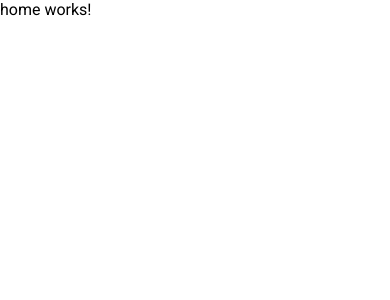
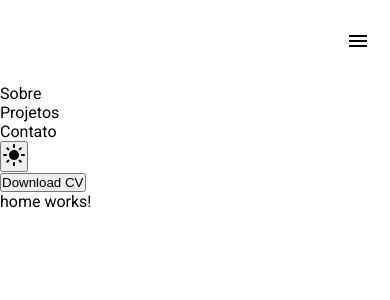
Before and after one commit to henriqtorresl/portifolio, an Angular app: page /home in a window 390 px wide. Shown: the top 300 px of the page. Built offline with nearby package versions, Linux system fonts and the light colour scheme.

Commit message:
funcionalidade do side bar finalizada

```diff
--- a/src/app/app.component.html
+++ b/src/app/app.component.html
@@ -1 +1,2 @@
+<app-nav-bar></app-nav-bar>
 <router-outlet></router-outlet>
--- a/src/app/components/nav-bar/nav-bar.component.html
+++ b/src/app/components/nav-bar/nav-bar.component.html
@@ -1 +1,29 @@
-<p>nav-bar works!</p>
+<div class="container-mobile">
+    <button (click)="onMenuButtonClick()">
+        <mat-icon>menu</mat-icon>
+    </button>
+</div>
+
+<app-side-bar *ngIf="isSidebarOpen"></app-side-bar>
+
+<div class="container-header">
+    <ul>
+        <li>
+            Sobre
+        </li>
+        <li>
+            Projetos
+        </li>
+        <li>
+            Contato
+        </li>
+        <li>
+            <button>
+                <mat-icon>light_mode</mat-icon>
+            </button>
+        </li>
+        <li>
+            <button>Download CV</button>
+        </li>
+    </ul>
+</div>
--- a/src/app/components/nav-bar/nav-bar.component.scss
+++ b/src/app/components/nav-bar/nav-bar.component.scss
@@ -0,0 +1,32 @@
+.container-header {
+    display: flex;
+    justify-content: space-between;
+}
+
+.container-mobile {
+    display: none;
+
+    @media (max-width: 720px) {
+        width: 100%;
+        height: 10%;
+        display: flex;
+        justify-content: end;
+
+        button {
+            background-color: transparent;
+            border: none;
+            color: black;
+            padding: 20px;
+
+            &:hover {
+                color: rgb(27, 27, 27);
+                cursor: pointer;
+            }
+
+            mat-icon:hover {
+                color: rgb(27, 27, 27);
+            }
+        }
+
+    }
+}
--- a/src/app/components/nav-bar/nav-bar.component.ts
+++ b/src/app/components/nav-bar/nav-bar.component.ts
@@ -1,4 +1,4 @@
-import { Component } from '@angular/core';
+import { Component, ElementRef, HostListener } from '@angular/core';
 
 @Component({
   selector: 'app-nav-bar',
@@ -7,4 +7,24 @@ import { Component } from '@angular/core';
 })
 export class NavBarComponent {
 
+  isSidebarOpen = false;
+
+  constructor(
+    private elementRef: ElementRef
+  ) {}
+
+  ngOnInit(): void {
+  }
+
+  onMenuButtonClick(): void {
+    this.isSidebarOpen = !this.isSidebarOpen;
+  }
+
+  @HostListener('document:click', ['$event'])
+  onClickOutside(event: Event) {
+    if (!this.elementRef.nativeElement.contains(event.target)) {
+      this.isSidebarOpen = false; // Fecha a sidebar se o clique for fora dela
+    }
+  }
+
 }
--- a/src/app/components/side-bar/side-bar.component.html
+++ b/src/app/components/side-bar/side-bar.component.html
@@ -1 +1,5 @@
-<p>side-bar works!</p>
+<div class="sidebar">
+    <div class="sidebar-container">
+
+    </div>
+</div>
--- a/src/app/components/side-bar/side-bar.component.scss
+++ b/src/app/components/side-bar/side-bar.component.scss
@@ -0,0 +1,44 @@
+.sidebar {
+  opacity: 0;
+  animation: slideInRight 0.3s ease-in forwards;
+
+  @keyframes slideInRight {
+    from {
+      opacity: 0;
+      transform: translateX(100%);
+    }
+    to {
+      opacity: 1;
+      transform: translateX(0);
+    }
+  }
+
+  @keyframes slideOutRight {
+    from {
+      opacity: 1;
+      transform: translateX(0);
+    }
+    to {
+      opacity: 0;
+      transform: translateX(100%);
+    }
+  }
+
+  &.slide-out {
+    animation: slideOutRight 0.3s ease-in forwards;
+  }
+
+  height: 100%;
+  width: 250px;
+  position: fixed;
+  top: 0;
+  right: 0;
+  z-index: 9999;
+  background-color: #FFFFFF;
+  box-shadow: black 0.1em 0.1em 0.2em;
+}
+
+.sidebar-container {
+  width: 100%;
+  height: 100%;
+}
--- a/src/styles.scss
+++ b/src/styles.scss
@@ -7,4 +7,5 @@ html, body {
     width: 100%;
     height: 100%;
     font-family: Roboto, "Helvetica Neue", sans-serif;
+    background-color: #FFFFFF;
 }
```
